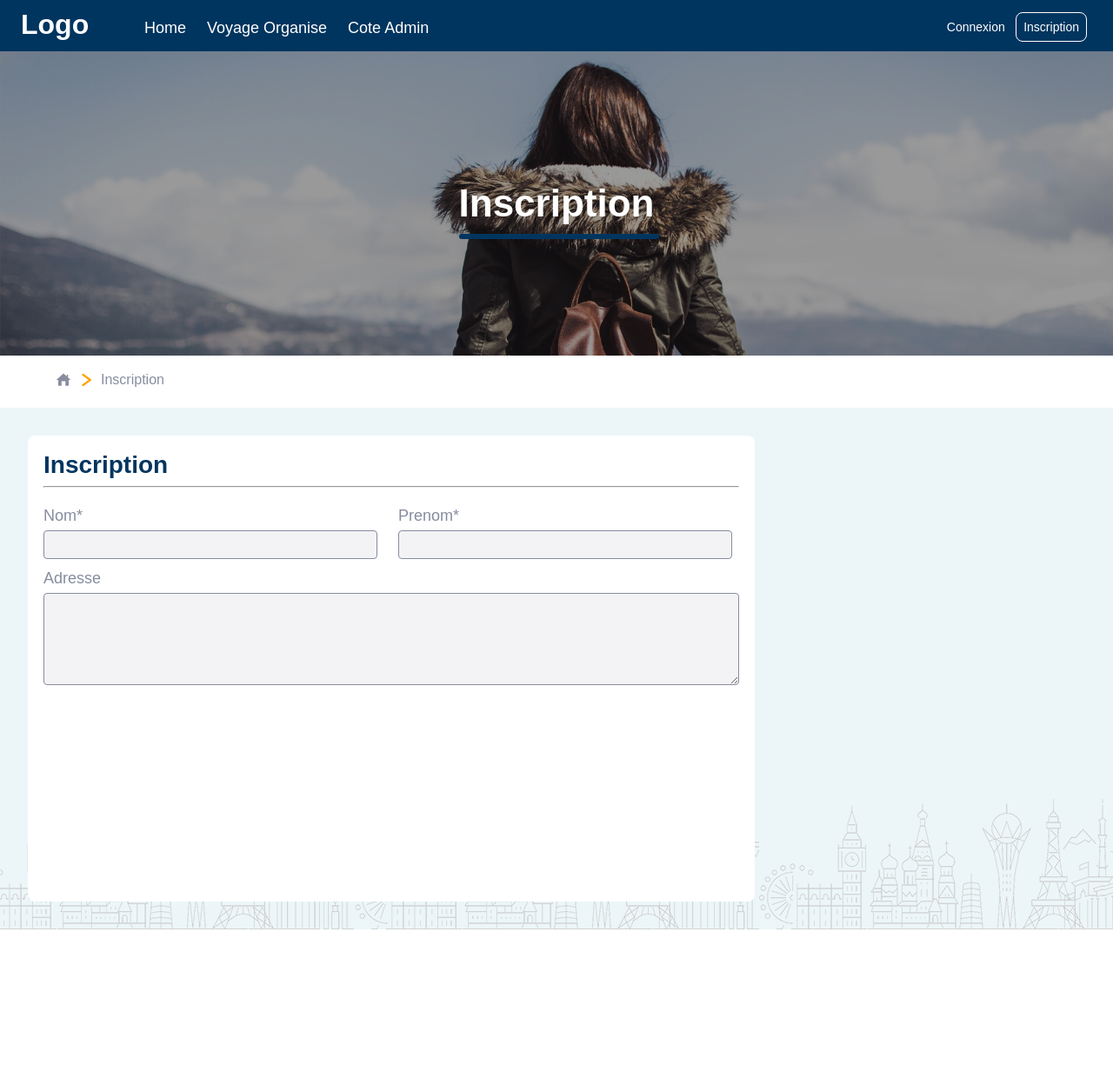
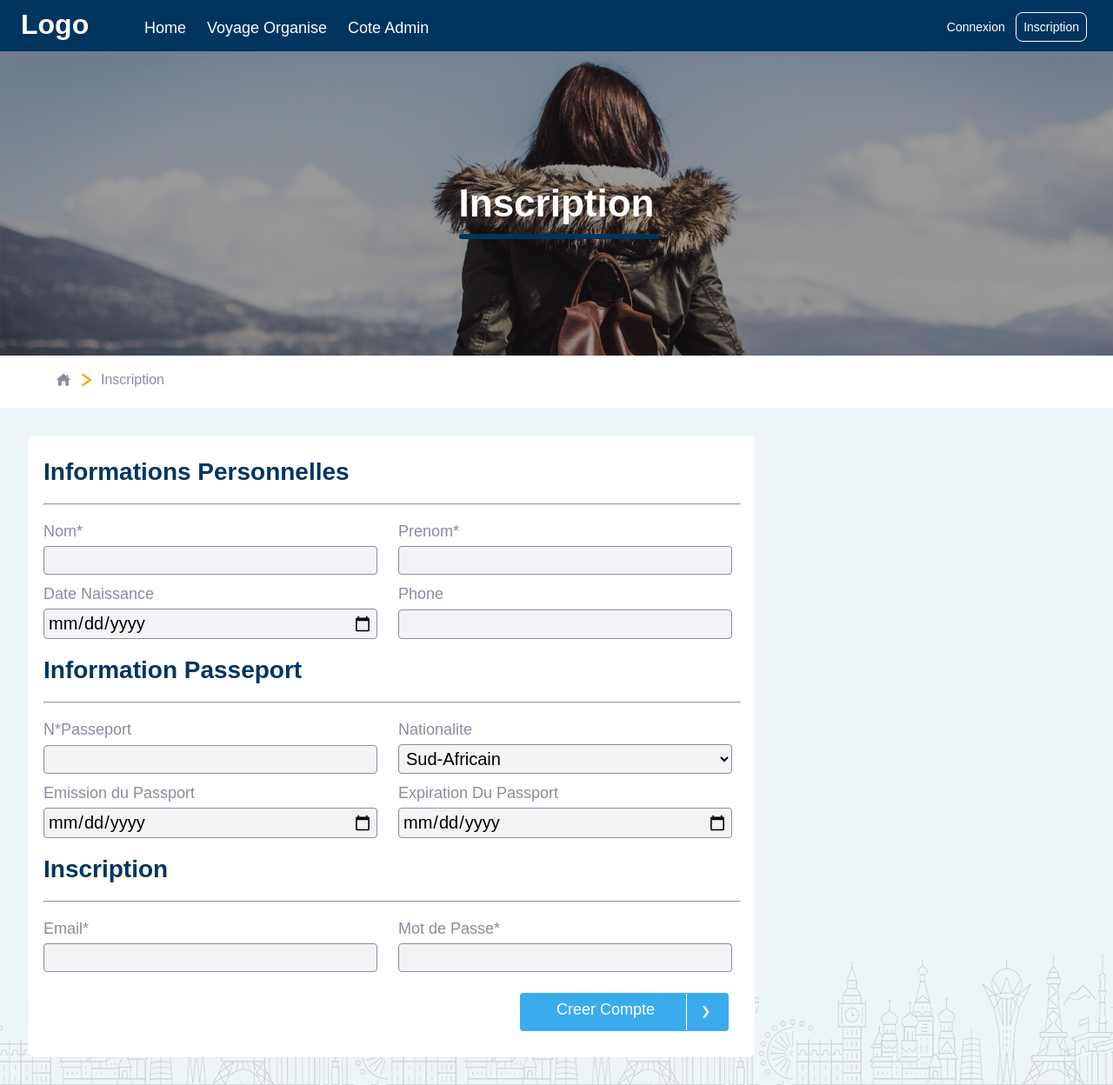
Before and after one commit to mehalanis29/ProjetPFE, a PHP site: page /Inscription.php in a window 1280 px wide. Shown: the whole page at 87% size. Before the commit the page ends 1069 px from the top, so only its background shows below. Run offline with PHP 8.4, Linux system fonts and the light colour scheme; data comes from the database, SQL or seed files in the repository.

Commit message:
Inscription + Connexion

```diff
--- a/Inscription.php
+++ b/Inscription.php
@@ -1,7 +1,16 @@
 <!DOCTYPE html>
 <?php
 include 'php/Client/standard.php';
-
+require 'php/Admin/Control.php';
+require 'php/database.inc';
+require 'php/Client.inc';
+$database=new database();
+if(isset($_POST["creer_compte"])){
+  $client=new Client("",$_POST["num_passeport"],$_POST["nom"],$_POST["prenom"],$_POST["date_naissance"],$_POST["email"]
+  ,$_POST["mot_de_passe"],$_POST["phone"],$_POST["nationalite"],$_POST['emission_passeport'],$_POST['expiration_passport']);
+  $client->InsertClient();
+  header("location: index.php");
+}
  ?>
 <html lang="en" dir="ltr">
   <head>
@@ -41,22 +50,70 @@ include 'php/Client/standard.php';
     </div>
     <div class="Inscription_page">
       <div class="Inscription_formulaire">
-        <label for="" class="formulaire_titre">Inscription</label>
-        <hr class="formulaire_ligne">
         <form class="formulaire_form" action="Inscription.php" method="post">
+          <label for="" class="formulaire_titre">Informations Personnelles</label>
+          <hr class="formulaire_ligne"/>
           <div class="formulaire_row_2item">
             <div class="formulaire_row_item">
               <label for="" class="formulaire_row_item_label">Nom*</label>
-              <input type="text" name="" value="" class="formulaire_row_item_input">
+              <input type="text" name="nom" value="" class="formulaire_row_item_input">
             </div>
             <div class="formulaire_row_item">
               <label for="" class="formulaire_row_item_label">Prenom*</label>
-              <input type="text" name="" value="" class="formulaire_row_item_input">
+              <input type="text" name="prenom" value="" class="formulaire_row_item_input">
             </div>
           </div>
-          <div class="formulaire_row_item">
-            <label for="" class="formulaire_row_item_label">Adresse</label>
-            <textarea name="name" rows="4" cols="30" class="formulaire_row_item_input"></textarea>
+          <div class="formulaire_row_2item">
+            <div class="formulaire_row_item">
+              <label for="" class="formulaire_row_item_label">Date Naissance</label>
+              <input type="date" name="date_naissance" value="" class="formulaire_row_item_input">
+            </div>
+            <div class="formulaire_row_item">
+              <label for="" class="formulaire_row_item_label">Phone</label>
+              <input type="text" name="phone" value="" class="formulaire_row_item_input">
+            </div>
+          </div>
+          <label for="" class="formulaire_titre">Information Passeport </label>
+          <hr class="formulaire_ligne"/>
+          <div class="formulaire_row_2item">
+            <div class="formulaire_row_item">
+              <label for="" class="formulaire_row_item_label">N*Passeport</label>
+              <input type="text" name="num_passeport" value="" class="formulaire_row_item_input">
+            </div>
+            <div class="formulaire_row_item">
+              <label for="" class="formulaire_row_item_label">Nationalite</label>
+              <select class="formulaire_row_item_input" name="nationalite">
+                <?php LoadNationalite("0"); ?>
+              </select>
+            </div>
+          </div>
+          <div class="formulaire_row_2item">
+            <div class="formulaire_row_item">
+              <label for="" class="formulaire_row_item_label">Emission du Passport</label>
+              <input type="date" name="emission_passeport" value="" class="formulaire_row_item_input">
+            </div>
+            <div class="formulaire_row_item">
+              <label for="" class="formulaire_row_item_label">Expiration Du Passport</label>
+              <input type="date" name="expiration_passport" value="" class="formulaire_row_item_input">
+            </div>
+          </div>
+          <label for="" class="formulaire_titre">Inscription</label>
+          <hr class="formulaire_ligne"/>
+          <div class="formulaire_row_2item">
+            <div class="formulaire_row_item">
+              <label for="" class="formulaire_row_item_label">Email*</label>
+              <input type="text" name="email" value="" class="formulaire_row_item_input">
+            </div>
+            <div class="formulaire_row_item">
+              <label for="" class="formulaire_row_item_label">Mot de Passe*</label>
+              <input type="password" name="mot_de_passe" value="" class="formulaire_row_item_input">
+            </div>
+          </div>
+          <div class="formulaire_btn">
+            <button type="submit" name="creer_compte" class="index_offre_top_voyage_btn_more_titre btn_envoyee">
+              <label for="">Creer Compte</label>
+              <img src="img/Client/icon/suivant18px.png" alt="">
+            </button>
           </div>
         </form>
       </div>
--- a/bd/PFE.sql
+++ b/bd/PFE.sql
@@ -8,11 +8,9 @@ CREATE TABLE `client`
 	`nom` varchar(30),
 	`prenom` varchar(30),
 	`date_naissance` date,
-	`pays` int,
 	`email` varchar(30),
 	`password` varchar(30),
 	`phone` varchar(30),
-	`address` varchar(150),
 	`nationalite` int,
 	`date_emission_passport` date,
 	`date_expiration_passport` date
--- a/css/Client/Inscription.css
+++ b/css/Client/Inscription.css
@@ -5,7 +5,7 @@
 }
 
 .Inscription_formulaire{
-  height: 500px;
+  height: auto;
   width: 800px;
   padding: 18px;
   background-color: white;
--- a/css/Client/formulaire.css
+++ b/css/Client/formulaire.css
@@ -1,13 +1,21 @@
+.Connexion_formulaire{
+  display: flex;
+  justify-content: center;
+}
+.Connexion_formulaire .Inscription_formulaire{
+  width: 550px;
+}
 .formulaire_titre{
+  margin-top: 8px;
   font-size: 28px;
   font-weight: 700;
   color: var(--color-bleu);
 }
 .formulaire_ligne{
   color: #fff;
+  width: 100%;
 }
 .formulaire_form{
-  margin-top: 22px;
   display: grid;
   grid-row-gap: 12px;
 }
@@ -30,4 +38,10 @@
   border-radius: 4px;
   padding:4px;
   font-size: 20px;
+  font-family: unset;
 }
+.formulaire_btn{
+  display: flex;
+  justify-content: flex-end;
+  padding: 12px;
+}
--- a/css/Client/index.css
+++ b/css/Client/index.css
@@ -91,7 +91,7 @@
   padding: 14px;
   overflow: hidden;
 }
-.index_offre_top_voyage_btn_more a{
+.index_offre_top_voyage_btn_more a,.btn_envoyee {
   text-decoration: none;
   color: white;
   font-size: 18px;
@@ -99,6 +99,7 @@
   background-color: var(--color-bleu-claire);
   width: 240px;
   border-radius: 4px;
+  border: none;
 }
 .index_offre_top_voyage_btn_more_titre{
   display: flex;
@@ -115,7 +116,7 @@
   padding: 12px;
   border-left: 1px solid white;
 }
-.index_offre_top_voyage_btn_more_titre::after{
+.index_offre_top_voyage_btn_more_titre::after,.btn_envoyee::after{
   content: "";
   height: 40px;
   width: 0px;
--- a/html/Client/navbar.html
+++ b/html/Client/navbar.html
@@ -10,7 +10,7 @@
     </div>
   </div>
   <div class="nav_bar_head_right">
-    <a href="#">Connexion</a>
+    <a href="Connexion.php">Connexion</a>
     <a href="Inscription.php" class="nav_bar_head_right_creer">Inscription</a>
   </div>
 </div>
--- a/php/Admin/ClientFunction.php
+++ b/php/Admin/ClientFunction.php
@@ -6,7 +6,7 @@ function LoadClient($client_id)
   if(mysqli_num_rows($result)>0){
     $row=mysqli_fetch_assoc($result);
     $Client= new Client($row["client_id"],$row["num_passport"],$row["nom"],$row["prenom"],$row["date_naissance"],
-                        $row['pays'],$row["email"],$row["password"],$row["phone"],$row["address"],$row["city"]
+                        $row["email"],$row["password"],$row["phone"]
                         ,$row["nationalite"],$row["date_emission_passport"],$row["date_expiration_passport"]);
     return $Client;
   }else{
--- a/php/Admin/Control.php
+++ b/php/Admin/Control.php
@@ -38,7 +38,7 @@ function LoadNationalite($nationalite)
   $database =new database();
   $result=$database->query("select pays_id as id,nationalite as nom from pays") ;
   while ($row=mysqli_fetch_assoc($result)) {
-    if($row['id']==$pays){
+    if($row['id']==$nationalite){
       echo "<option value='".$row['id']."' selected>".$row["nom"]."</option>";
     }else{
       echo "<option value='".$row['id']."'>".$row["nom"]."</option>";
--- a/php/Client.inc
+++ b/php/Client.inc
@@ -7,29 +7,23 @@ class Client{
   public $nom;
   public $prenom;
   public $date_naissance;
-  public $pays;
   public $email;
   public $password ;
   public $phone;
-  public $address;
-  public $city;
   public $nationalite;
   public $date_emission_passport;
   public $date_expiration_passport;
-  public function __construct($id,$num_passport,$nom,$prenom,$date_naissance,$pays,$email,$password ,$phone,$address,
-                                     $city,$nationalite,$date_emission_passport,$date_expiration_passport)
+  public function __construct($id,$num_passport,$nom,$prenom,$date_naissance,$email,$password ,$phone
+                                    ,$nationalite,$date_emission_passport,$date_expiration_passport)
   {
     $this->id=$id;
     $this->num_passport=$num_passport;
     $this->nom=$nom;
     $this->prenom=$prenom;
     $this->date_naissance=$date_naissance;
-    $this->pays=$pays;
     $this->email=$email;
     $this->password =$password ;
     $this->phone=$phone;
-    $this->address=$address;
-    $this->city=$city;
     $this->nationalite=$nationalite;
     $this->date_emission_passport=$date_emission_passport;
     $this->date_expiration_passport=$date_expiration_passport;
@@ -37,19 +31,19 @@ class Client{
   public function InsertClient()
   {
     $database=new database();
-    $database->query("INSERT INTO `client`(`num_passport`, `nom`, `prenom`, `date_naissance`,`pays` ,`email`, `password`
-                , `phone`, `address`, `city`, `nationalite`, `date_emission_passport`, `date_expiration_passport`)
-                VALUES ('$this->num_passport','$this->nom','$this->prenom','$this->date_naissance',$this->pays,'$this->email'
-                  ,'$this->password','$this->phone','$this->address','$this->city',$this->nationalite
+    $database->query("INSERT INTO `client`(`num_passport`, `nom`, `prenom`, `date_naissance` ,`email`, `password`
+                , `phone`,`nationalite`, `date_emission_passport`, `date_expiration_passport`)
+                VALUES ('$this->num_passport','$this->nom','$this->prenom','$this->date_naissance','$this->email'
+                  ,'$this->password','$this->phone',$this->nationalite
                   ,'$this->date_emission_passport','$this->date_expiration_passport')");
   }
   public function UpdateClient()
   {
     $database=new database();
     $database->query("UPDATE `client` SET `num_passport`='$this->num_passport' , `nom`='$this->nom'
-         ,`prenom`='$this->prenom' , `date_naissance`='$this->date_naissance', `pays`=$this->pays , `email`='$this->email'
-         ,`phone`='$this->phone' , `address`='$this->address' , `city`='$this->city'
-         ,`nationalite`=$this->nationalite , `date_emission_passport`='$this->date_emission_passport'
+         ,`prenom`='$this->prenom' , `date_naissance`='$this->date_naissance' , `email`='$this->email'
+         ,`phone`='$this->phone' ,`nationalite`=$this->nationalite
+         , `date_emission_passport`='$this->date_emission_passport'
          , `date_expiration_passport`='$this->date_expiration_passport' WHERE client_id=$this->id");
   }
   public function AfficheRow()
@@ -75,8 +69,8 @@ class ListClient extends Table{
     $debut=$this->NumPage($GET)*10-10;
     $result=$database->query($this->sql." $where limit $debut,10");
     while ($row=mysqli_fetch_assoc($result)) {
-      $this->table[]=new Client($row["client_id"],'numpass',$row["nom"],$row['prenom'],'datenais','pays'
-                                    ,'email','password','phone','adress','cite','nation','dateemiss','dateexpi');
+      $this->table[]=new Client($row["client_id"],'numpass',$row["nom"],$row['prenom'],'datenais'
+                                    ,'email','password','phone','nation','dateemiss','dateexpi');
     }
   }
 }
```
Also changed, not shown: Admin/ClientControle.php (+1 -25 lines), Connexion.php (added, +71 -0 lines), 3 other files.
